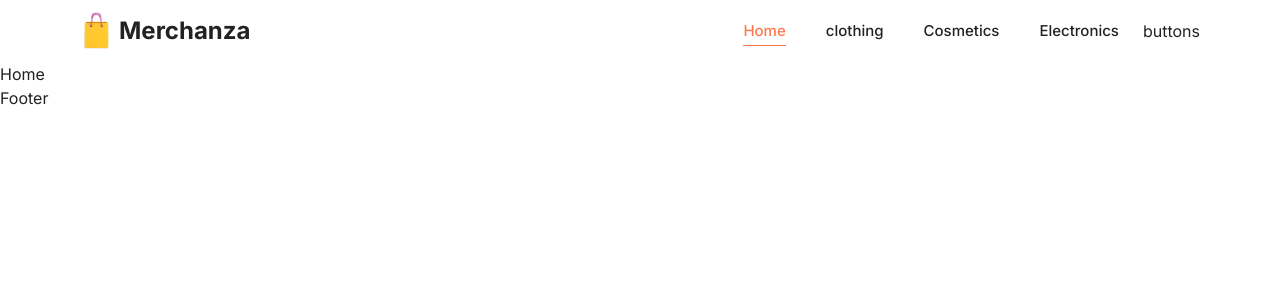
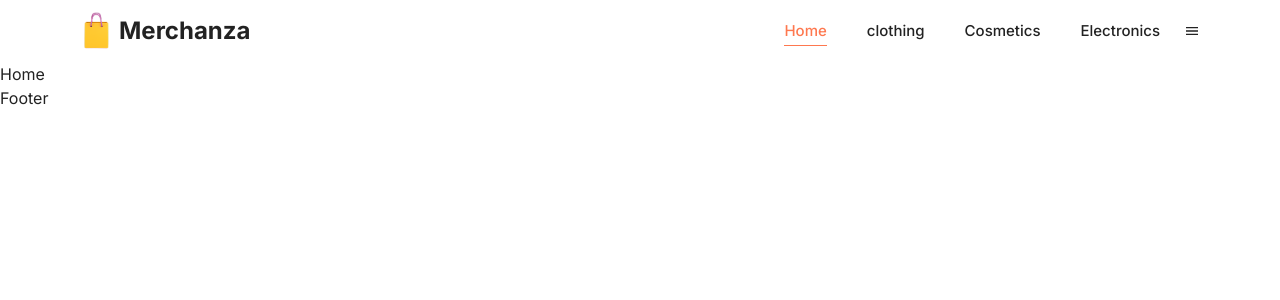
Before and after one commit to koffygeek/Merchanza, a React (Vite) app in the folder frontend/: page / in a window 1280 px wide. Shown: the top 300 px of the page. Built offline with nearby package versions, Linux system fonts and the light colour scheme; a web font is replaced by a local one.

Commit message:
insertion buttons icon MdMenu et MdClose

```diff
--- a/frontend/package.json
+++ b/frontend/package.json
@@ -12,6 +12,7 @@
   "dependencies": {
     "react": "^18.2.0",
     "react-dom": "^18.2.0",
+    "react-icons": "^5.2.1",
     "react-router-dom": "^6.23.1"
   },
   "devDependencies": {
--- a/frontend/src/components/Header.jsx
+++ b/frontend/src/components/Header.jsx
@@ -4,9 +4,11 @@ import { Link } from "react-router-dom";
 import logo from "../assets/logo.png";
 import user from "../assets/user.svg";
 import Navbar from "./Navbar";
+import { MdMenu, MdClose } from "react-icons/md";
 
 const Header = () => {
   const [menuOpened, setMenuOpened] = useState(false);
+  const toggleMenu = () => setMenuOpened(!menuOpened);
 
   return (
     <header className="max-padd-container w-full z-50">
@@ -37,7 +39,7 @@ const Header = () => {
             </div>
           </div>
           {/* {buttons} */}
-          <div>buttons</div>
+          <div>{!menuOpened ? <MdMenu /> : <MdClose />}</div>
         </div>
       </div>
     </header>
```
Also changed, not shown: 1 other file (tests, documents, lock files or other folders).
